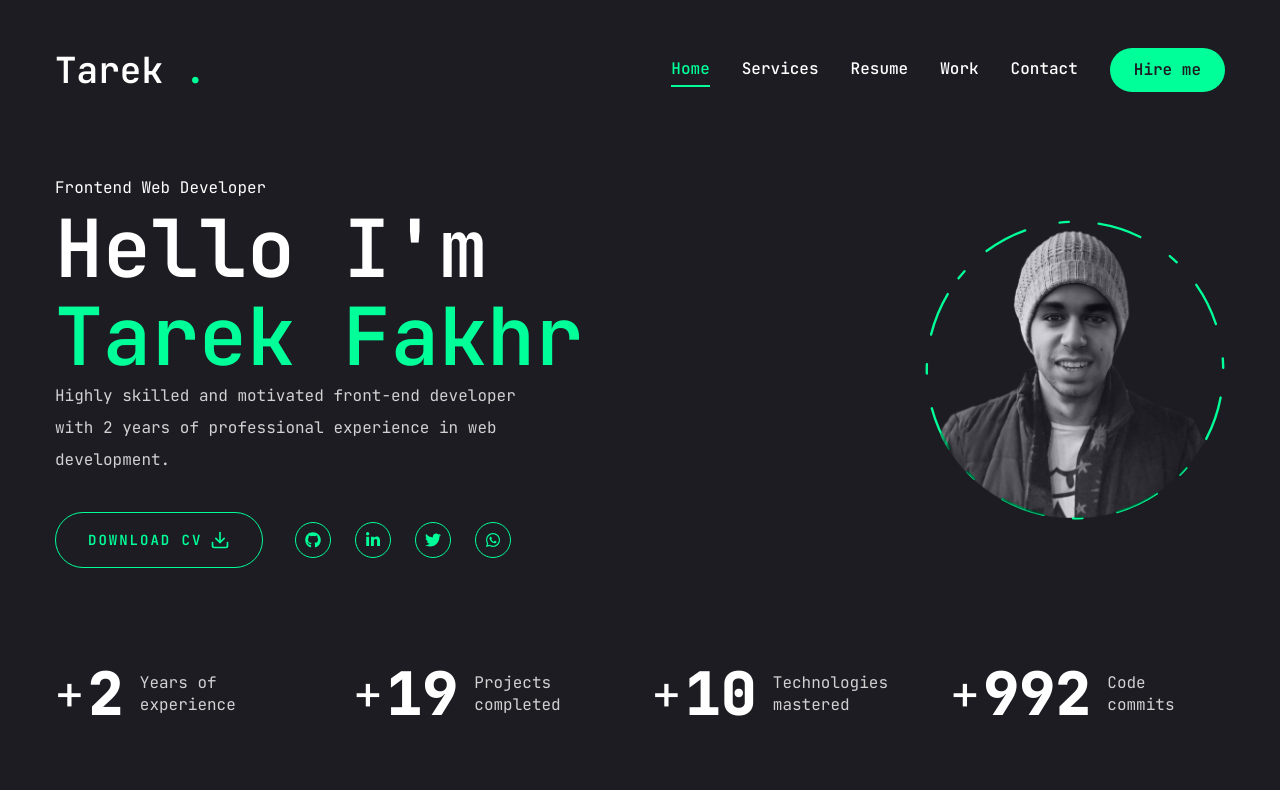
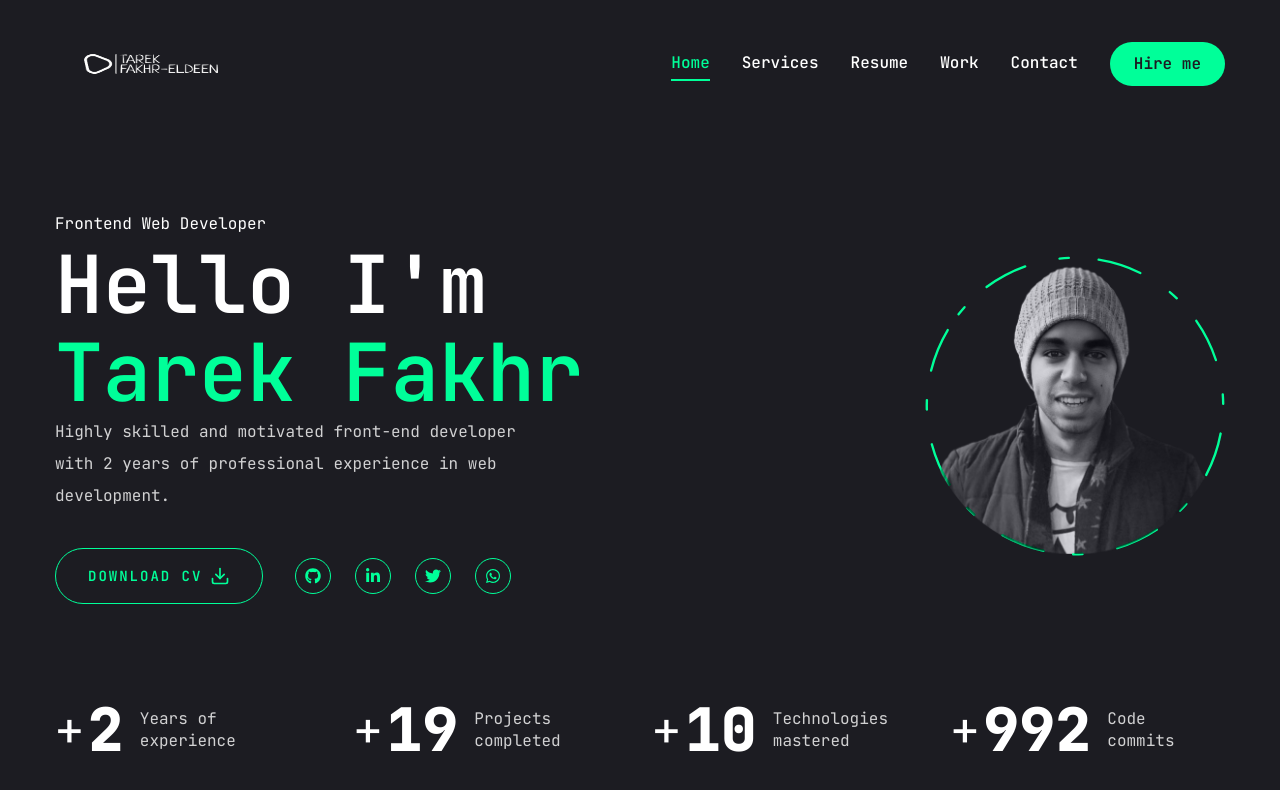
Before and after one commit to TarekSaeed95/portfolio-next.js, a Next.js app: page / in a window 1280 px wide. Shown: the top 790 px of the page. Built offline with nearby package versions, Linux system fonts and the light colour scheme.

Commit message:
edit: social , logo, and CV download

```diff
--- a/src/app/page.tsx
+++ b/src/app/page.tsx
@@ -20,6 +20,7 @@ export default function Home() {
               professional experience in web development.
             </p>
             <div className="flex flex-col xl:flex-row items-center gap-8">
+            <a href="/Tarek_Fakhr_eldeen_Frontend_Developer.pdf" download>
               <Button
                 variant="outline"
                 size="lg"
@@ -28,6 +29,7 @@ export default function Home() {
                 <span>Download CV</span>
                 <FiDownload className="text-xl" />
               </Button>
+              </a>
               <div className="mb-8 xl:mb-0">
                 <Social
                   containerStyles="flex gap-6"
--- a/src/components/Header.tsx
+++ b/src/components/Header.tsx
@@ -3,15 +3,23 @@ import React from "react";
 import Nav from "./Nav";
 import { Button } from "./ui/button";
 import MobileNav from "./MobileNav";
+import Image from "next/image";
 
 const Header = () => {
   return (
-    <header className="py-8 xl:py-12 text-white ">
+    <header className="pb-8 xl:pb-12 text-white ">
       <div className="container mx-auto flex justify-between items-center">
         <Link href="/">
-          <h1 className="text-4xl font-semibold">
-            Tarek <span className="text-accent">.</span>
-          </h1>
+          <div className="text-4xl font-semibold w-48 h-32">
+            <Image
+              alt=""
+              src="/assets/logo-white.png"
+              width={0}
+              height={0}
+              sizes="100vw"
+              style={{ width: "100%", height: "100%" }} // optional
+            />
+          </div>
         </Link>
         {/* desktop nav */}
         <div className="hidden xl:flex items-center gap-8">
@@ -22,7 +30,7 @@ const Header = () => {
         </div>
         {/* mobile nav */}
         <div className="xl:hidden">
-          <MobileNav/>
+          <MobileNav />
         </div>
       </div>
     </header>
--- a/src/components/Social.tsx
+++ b/src/components/Social.tsx
@@ -8,10 +8,10 @@ import {
   FaWhatsapp,
 } from "react-icons/fa";
 const socials = [
-  { icon: <FaGithub />, path: "" },
-  { icon: <FaLinkedinIn />, path: "" },
-  { icon: <FaTwitter />, path: "" },
-  { icon: <FaWhatsapp />, path: "" },
+  { icon: <FaGithub />, path: "https://github.com/TarekSaeed95" },
+  { icon: <FaLinkedinIn />, path: "https://www.linkedin.com/in/tarek-saeeed/" },
+  { icon: <FaTwitter />, path: "https://x.com/fa5r_eldeen" },
+  { icon: <FaWhatsapp />, path: "https://wa.link/kopbz3" },
 ];
 type SocialPropsTypes = {
   containerStyles: string;
```
Also changed, not shown: public/assets/logo-white.png (added), 1 other file (tests, documents, lock files or other folders).
